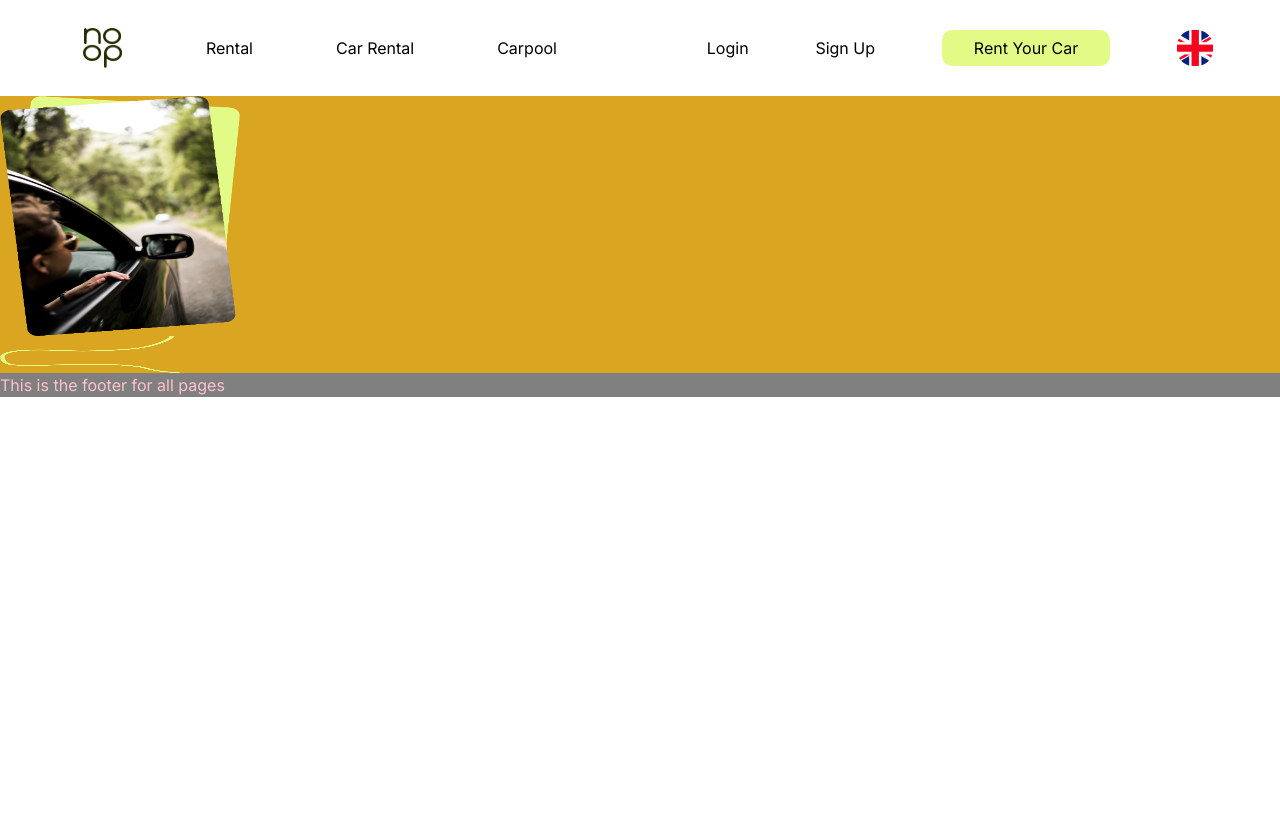
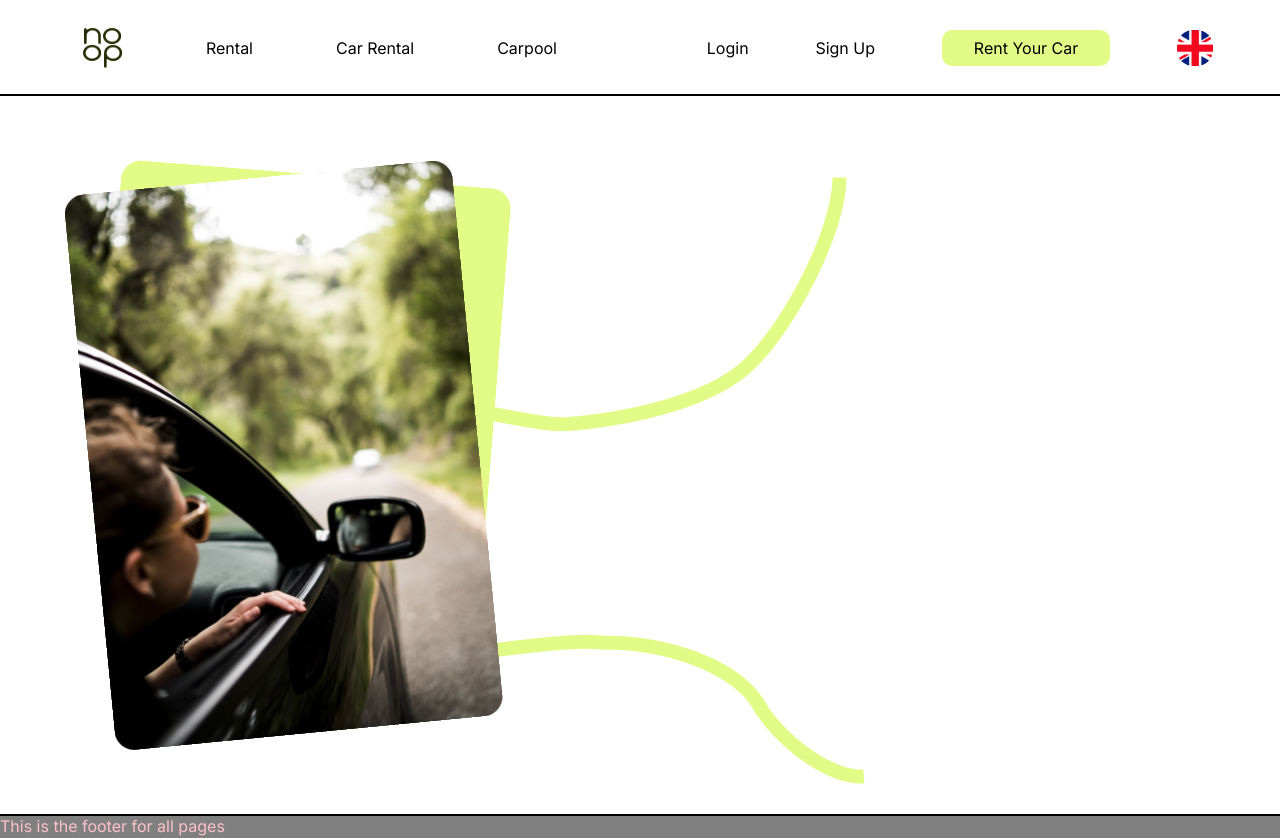
Before and after one commit to mkurmarc/car-rental-webapp, a Next.js app: page / in a window 1280 px wide. Before the commit the page ends 800 px from the top, so only its background shows below. Built offline with nearby package versions, Linux system fonts and the light colour scheme.

Commit message:
style(Home): renamed home page css module, styled home images

```diff
--- /dev/null
+++ b/pages/Home.module.css
@@ -0,0 +1,17 @@
+.sectionContainer {
+  display: flex;
+  padding: 4em;
+  outline: 2px solid black;
+}
+
+.bgWrap {
+  position: fixed;
+  left: 19rem;
+  bottom: 1rem;
+  overflow: hidden;
+  z-index: -1;
+  background-repeat: no-repeat;
+}
+
+.landingPageImg {
+}
--- a/pages/Layout.module.css
+++ /dev/null
@@ -1,8 +0,0 @@
-.sectionContainer {
-  background-color: goldenrod;
-}
-
-.sectionContainerBig {
-  height: 15rem;
-  width: 15rem;
-}
--- a/pages/index.tsx
+++ b/pages/index.tsx
@@ -2,27 +2,24 @@ import Image from "next/image";
 import landingPageImage from "../public/images/car-rental-landing-page-combined.png";
 import bgDrawnLine from "../public/images/drawn-line-background-car-rental.png";
 import Layout from "../components/Layout";
-import styles from "pages/Layout.module.css";
+import styles from "./Home.module.css";
 
 const Home = (): JSX.Element => {
   return (
     <Layout>
       <section className={styles.sectionContainer}>
+        <div className={styles.bgWrap}>
+          <Image src={bgDrawnLine} alt="background" priority />
+        </div>
+        <div>
           <Image
             className={styles.sectionContainerBig}
             src={landingPageImage}
+            placeholder="blur"
             alt="landing page image"
-          width={180}
-          height={37}
             priority
           />
-        <Image
-          src={bgDrawnLine}
-          alt="background image"
-          width={180}
-          height={37}
-          priority
-        />
+        </div>
       </section>
     </Layout>
   );
```
Lines whose indentation alone changed are shown as unchanged.
